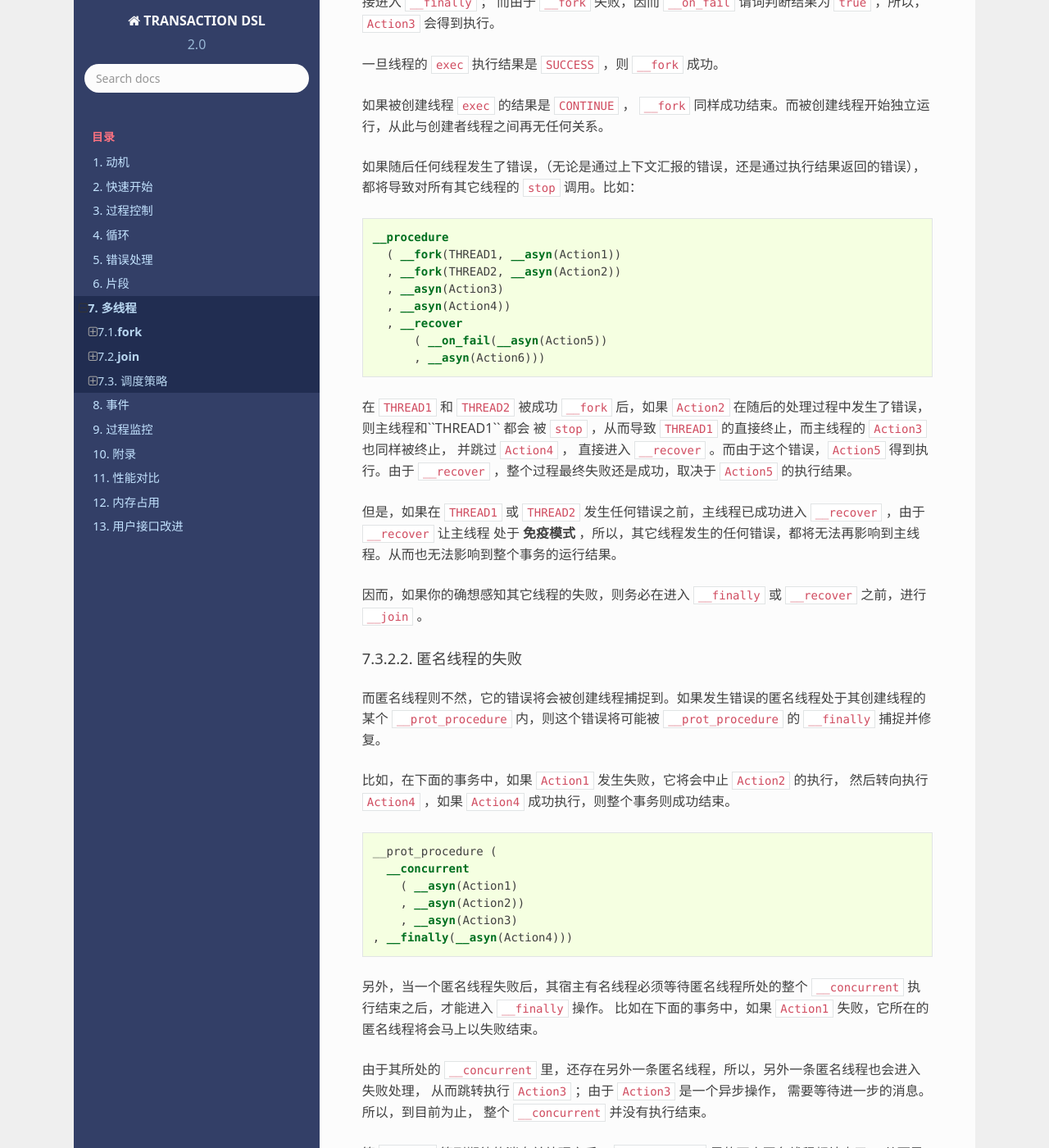
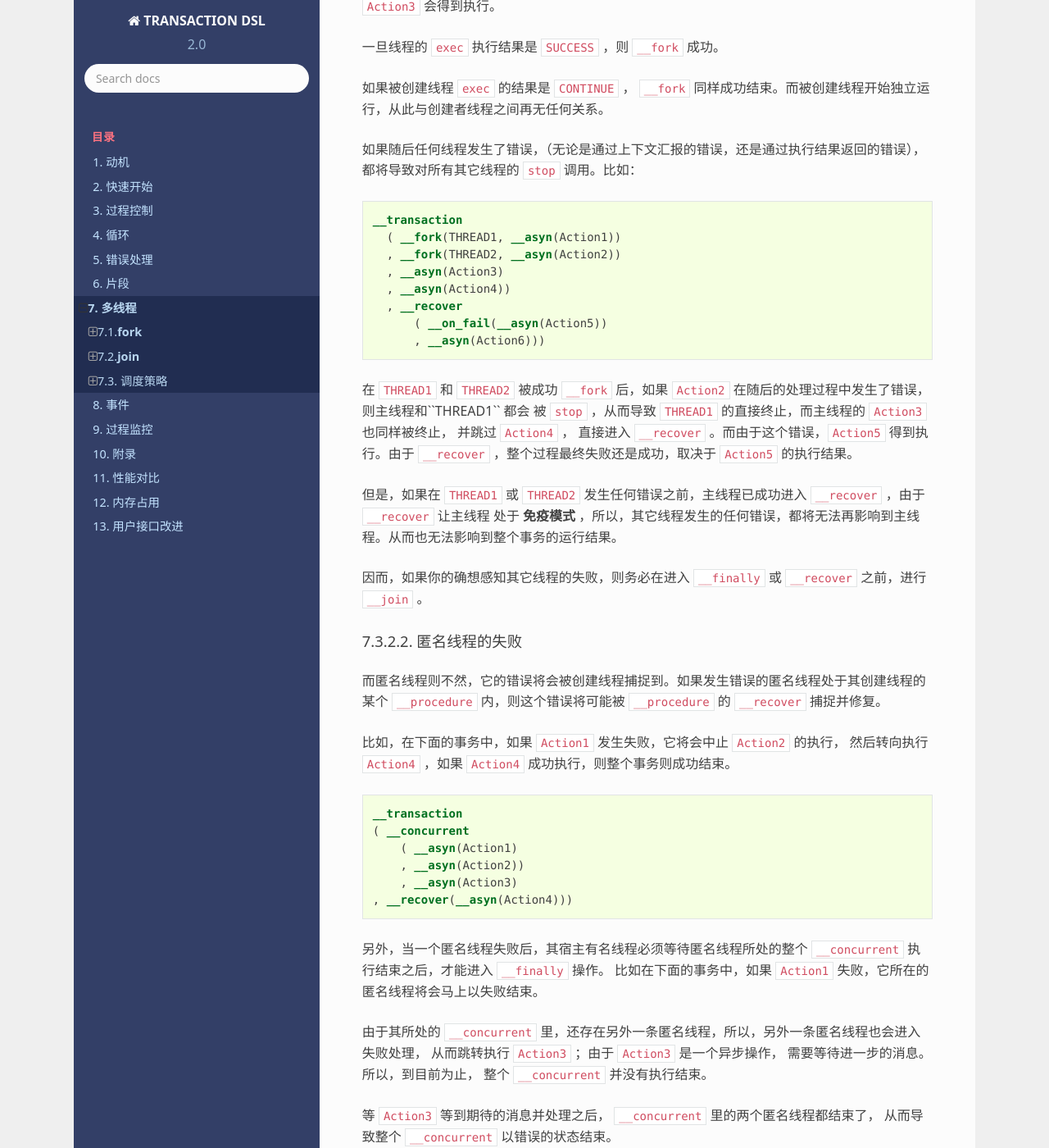
Before and after one commit to godsme/trans-dsl-2, a Sphinx documentation site: the page built from doc/source/multi-thread.rst, in a window 1280 px wide and 1400 px high, scrolled down 9650 px. Shown: the whole window at 82% size. Built offline with Sphinx 7.4.7 and the Read the Docs theme 2.0.0, drawn with Linux system fonts in a browser that asks for light colours; formulas are drawn with MathJax 3; some of the changed text lies outside the part shown.

Commit message:
added more docs

```diff
--- a/doc/source/multi-thread.rst
+++ b/doc/source/multi-thread.rst
@@ -18,12 +18,11 @@
 
 .. code-block::
 
-   __sequential
-     ( __req(Action1)
-     , __concurrent(__asyn(Action2), __asyn(Action3)) , __asyn(Action4)
-     , __asyn(Action5)
-     , __rsp(Action6))
-     );
+   __transaction
+   ( __req(Action1)
+   , __concurrent(__asyn(Action2), __asyn(Action3)) , __asyn(Action4)
+   , __asyn(Action5)
+   , __rsp(Action6)));
 
 
 但事情并非总是这么简单。如下图所示，有一天，需求迫使你不得不在原有流程上加入一个新的异步处理：
@@ -80,16 +79,16 @@
 
    const ActionThreadId ACTION7_THREAD = 1;
 
-   __sequential
-     ( __req(Action1)
-     , __concurrent
-         ( __sequential
-             ( __asyn(Action2)
-             , __fork(ACTION7_THREAD, __asyn(Action7)))
-         , __asyn(Action3))
-     , __asyn(Action4)
-     , __asyn(Action5)
-     , __rsp(Action6));
+   __transaction
+   ( __req(Action1)
+   , __concurrent
+       ( __sequential
+           ( __asyn(Action2)
+           , __fork(ACTION7_THREAD, __asyn(Action7)))
+       , __asyn(Action3))
+   , __asyn(Action4)
+   , __asyn(Action5)
+   , __rsp(Action6));
 
 其中，我们将 ``Action2`` 和 ``ACTION7_THREAD`` 放在了一个 ``__sequential`` 操作里。
 这是因为，我们必须确保，``ACTION7_THREAD`` 的创建发生在 ``Action2`` 的成功执行结束之后。
@@ -140,17 +139,17 @@
 
    const ActionThreadId ACTION7_THREAD = 1;
 
-   __sequential
-     ( __req(Action1)
-     , __concurrent
-         ( __sequential
-             ( __asyn(Action2)
-             , __fork(ACTION7_THREAD, __asyn(Action7)))
-         , __asyn(Action3))
-     , __asyn(Action4)
-     , __join(ACTION7_THREAD)
-     , __asyn(Action5)
-     , __rsp(Action6));
+   __transaction
+   ( __req(Action1)
+   , __concurrent
+       ( __sequential
+           ( __asyn(Action2)
+           , __fork(ACTION7_THREAD, __asyn(Action7)))
+       , __asyn(Action3))
+   , __asyn(Action4)
+   , __join(ACTION7_THREAD)
+   , __asyn(Action5)
+   , __rsp(Action6));
 
 在 ``__join`` 时，如果被 ``join`` 的线程已经执行完毕，则 ``__join`` 马上完成。否则， ``__join`` 所在线程
 将在 ``__join`` 处一直等待，直到目标线程运行结束。
@@ -189,18 +188,18 @@
    const ActionThreadId ACTION7_THREAD = 1;
    const ActionThreadId ACTION8_THREAD = 2;
 
-   __sequential
-     ( __req(Action1)
-     , __concurrent
-         ( __sequential
-             ( __asyn(Action2)
-             , __fork(ACTION7_THREAD, __asyn(Action7)))
-         , __sequential
-             ( __asyn(Action3)
-             , __fork(ACTION8_THREAD, __asyn(Action8))))
-     , __asyn(Action4)
-     , __join(ACTION7_THREAD, ACTION8_THREAD) , __asyn(Action5)
-     , __rsp(Action6));
+   __transaction
+   ( __req(Action1)
+   , __concurrent
+       ( __sequential
+           ( __asyn(Action2)
+           , __fork(ACTION7_THREAD, __asyn(Action7)))
+       , __sequential
+           ( __asyn(Action3)
+           , __fork(ACTION8_THREAD, __asyn(Action8))))
+   , __asyn(Action4)
+   , __join(ACTION7_THREAD, ACTION8_THREAD) , __asyn(Action5)
+   , __rsp(Action6));
 
 
 ``__join`` 是一个变参操作，最多可以等待 ``7`` 个线程。因为每个事务的最大线程数量是 ``8`` 个。所以，每个线程都可以等待所有其它线程。
@@ -215,12 +214,12 @@
 
 .. code-block::
 
-   __sequential
-     ( __req(Action1)
-     , __concurrent(__asyn(Action2), __asyn(Action3))
-     , __concurrent(__asyn(Action7), __asyn(Action4), __asyn(Action8))
-     , __asyn(Action5)
-     , __rsp(Action6));
+   __transaction
+   ( __req(Action1)
+   , __concurrent(__asyn(Action2), __asyn(Action3))
+   , __concurrent(__asyn(Action7), __asyn(Action4), __asyn(Action8))
+   , __asyn(Action5)
+   , __rsp(Action6));
 
 不幸的是，尽管它们看起来很相似，但它们的实时性和性能却并不相同（想像一下， ``Action2`` 和 ``Action8`` 是慢速操作，
 而 ``Action3`` 和 ``Action7`` 是快速操作，对比一下两者的性能)。而对于实时性和性能的追求，正是我们使用并发模型的原因，
@@ -270,23 +269,23 @@
 
 .. code-block::
 
-   __sequential
-     ( __fork(THREAD1, __asyn(Action1))
-     , __fork(THREAD2, __asyn(Action2))
-     , __asyn(Action3)
-     , __join())
+   __transaction
+   ( __fork(THREAD1, __asyn(Action1))
+   , __fork(THREAD2, __asyn(Action2))
+   , __asyn(Action3)
+   , __join())
 
 如果主线程是一个 ``__procedure`` ，那么就应该在 ``__finally`` 里 ``__join``，比如：
 
 .. code-block::
 
-  __procedure
-    ( __fork(THREAD1, __asyn(Action1))
-    , __fork(THREAD2, __asyn(Action2))
-    , __asyn(Action3))
-    , __finally( __sequential
-                   ( __asyn(Action4)
-                   , __join()))
+  __transaction
+  ( __fork(THREAD1, __asyn(Action1))
+  , __fork(THREAD2, __asyn(Action2))
+  , __asyn(Action3))
+  , __finally( __sequential
+                 ( __asyn(Action4)
+                 , __join()))
 
 注意，``__join`` 并不关心它所等待的线程是以成功还是失败，而只关心它们是否已经结束。
 
@@ -306,10 +305,10 @@
 
 .. code-block::
 
-   __procedure
-     ( __fork(THREAD1, __asyn(Action1))
-     , __asyn(Action2))
-     , __finally(__on_fail(__asyn(Action3))))
+   __transaction
+   ( __fork(THREAD1, __asyn(Action1))
+   , __asyn(Action2))
+   , __finally(__on_fail(__asyn(Action3))))
 
 如果 ``Action1`` 的 ``exec`` 调用结果为某种错误，则 ``__fork`` 失败，从而 ``Action2`` 会被调过，直接进入 ``__finally`` ；
 而由于 ``__fork`` 失败，因而 ``__on_fail`` 谓词判断结果为 ``true`` ，所以， ``Action3`` 会得到执行。
@@ -322,7 +321,7 @@
 
 .. code-block::
 
-   __procedure
+   __transaction
      ( __fork(THREAD1, __asyn(Action1))
      , __fork(THREAD2, __asyn(Action2))
      , __asyn(Action3)
@@ -344,19 +343,19 @@
 ^^^^^^^^^^^^^^^^^^^^^^^^
 
 而匿名线程则不然，它的错误将会被创建线程捕捉到。如果发生错误的匿名线程处于其创建线程的
-某个 ``__prot_procedure`` 内，则这个错误将可能被 ``__prot_procedure`` 的 ``__finally`` 捕捉并修复。
+某个 ``__procedure`` 内，则这个错误将可能被 ``__procedure`` 的 ``__recover`` 捕捉并修复。
 
 比如，在下面的事务中，如果 ``Action1`` 发生失败，它将会中止 ``Action2`` 的执行，
 然后转向执行 ``Action4`` ，如果 ``Action4`` 成功执行，则整个事务则成功结束。
 
 .. code-block::
 
-   __prot_procedure (
-     __concurrent
+   __transaction
+   ( __concurrent
        ( __asyn(Action1)
        , __asyn(Action2))
        , __asyn(Action3)
-   , __finally(__asyn(Action4)))
+   , __recover(__asyn(Action4)))
 
 另外，当一个匿名线程失败后，其宿主有名线程必须等待匿名线程所处的整个 ``__concurrent`` 执行结束之后，才能进入 ``__finally`` 操作。
 比如在下面的事务中，如果 ``Action1`` 失败，它所在的匿名线程将会马上以失败结束。
@@ -373,8 +372,8 @@
 
 .. code-block::
 
-   __procedure(
-     __concurrent
+   __transaction
+   ( __concurrent
        ( __asyn(Action1)
        , __procedure(__asyn(Action2), __finally(__asyn(Action3))))
        , __asyn(Action4)
@@ -387,13 +386,13 @@
 
 .. code-block::
 
-   __procedure
-     ( __fork(THREAD1, __asyn(Action1))
-     , __concurrent
-         ( __asyn(Action2)
-         , __procedure(__asyn(Action3), __finally(__asyn(Action4))))
-     , __asyn(Action5)
-     , __recover(__asyn(Action6)))
+   __transaction
+   ( __fork(THREAD1, __asyn(Action1))
+   , __concurrent
+       ( __asyn(Action2)
+       , __procedure(__asyn(Action3), __finally(__asyn(Action4))))
+   , __asyn(Action5)
+   , __recover(__asyn(Action6)))
 
 
 **__multi_thread** 约束
```
